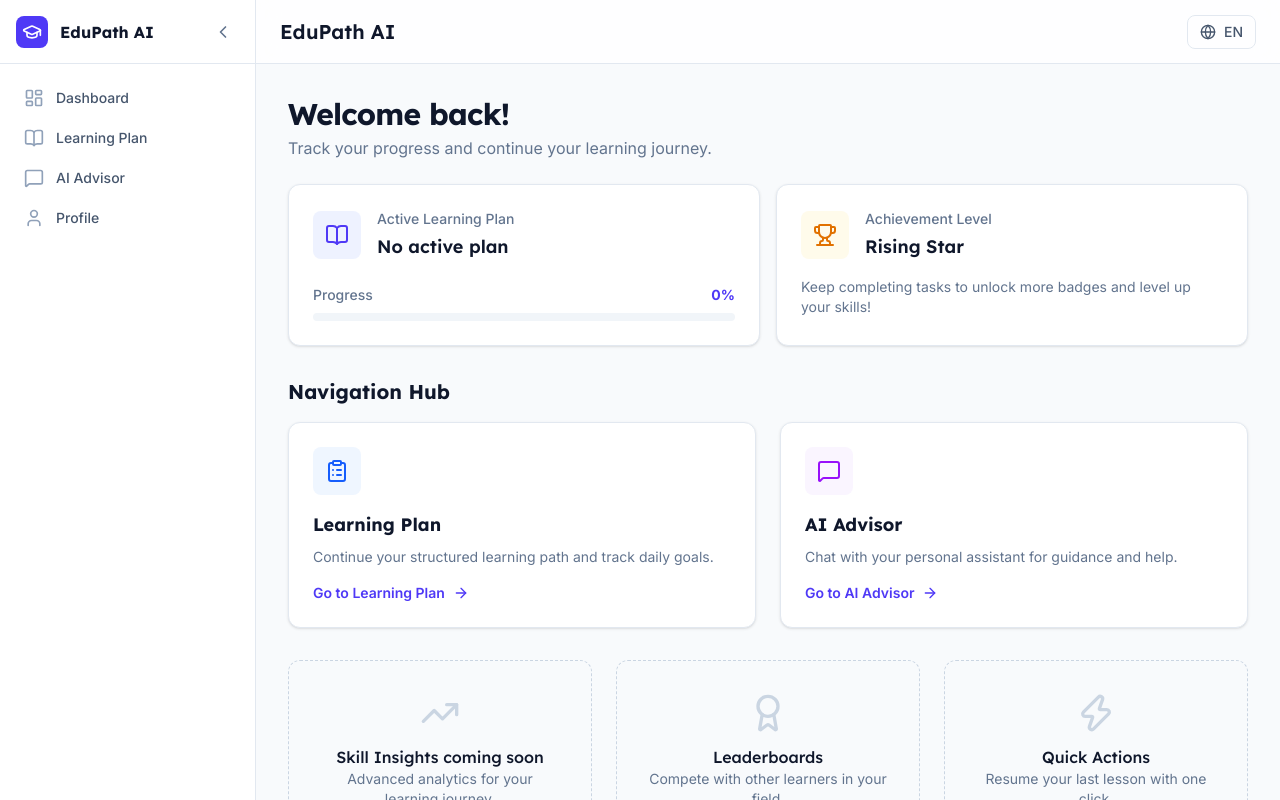
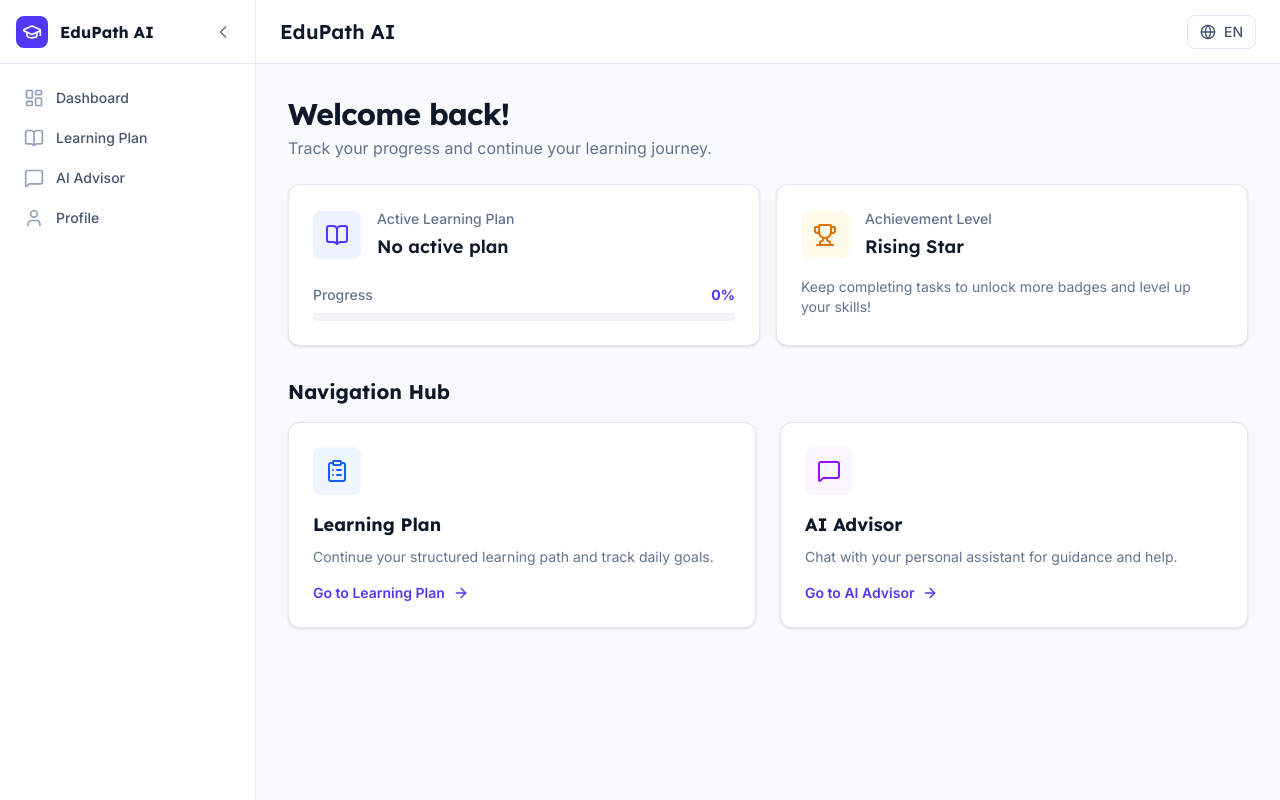
Before and after one commit to Azadron228/course-advisor, a Next.js app in the folder frontend/: page /en/dashboard in a window 1280 px wide. Built offline with nearby package versions, Linux system fonts and the light colour scheme; no server answers.

Commit message:
delete cards

```diff
--- a/frontend/src/app/[locale]/dashboard/page.tsx
+++ b/frontend/src/app/[locale]/dashboard/page.tsx
@@ -108,25 +108,6 @@ export default async function DashboardPage() {
           ))}
         </div>
       </div>
-
-      {/* Optional: Placeholder for additional dashboard content */}
-      <div className="grid gap-6 md:grid-cols-2 lg:grid-cols-3">
-        <div className="rounded-xl border border-dashed border-slate-300 p-8 flex flex-col items-center justify-center text-center">
-          <TrendingUp className="h-10 w-10 text-slate-300 mb-3" />
-          <h4 className="font-medium text-slate-900">{t('insightsSoon')}</h4>
-          <p className="text-sm text-slate-500">{t('insightsDesc')}</p>
-        </div>
-        <div className="rounded-xl border border-dashed border-slate-300 p-8 flex flex-col items-center justify-center text-center">
-          <Award className="h-10 w-10 text-slate-300 mb-3" />
-          <h4 className="font-medium text-slate-900">{t('leaderboards')}</h4>
-          <p className="text-sm text-slate-500">{t('leaderboardsDesc')}</p>
-        </div>
-        <div className="rounded-xl border border-dashed border-slate-300 p-8 flex flex-col items-center justify-center text-center">
-          <Zap className="h-10 w-10 text-slate-300 mb-3" />
-          <h4 className="font-medium text-slate-900">{t('quickActions')}</h4>
-          <p className="text-sm text-slate-500">{t('quickActionsDesc')}</p>
-        </div>
-      </div>
     </div>
   );
 }
```
